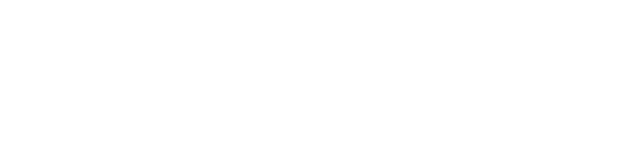
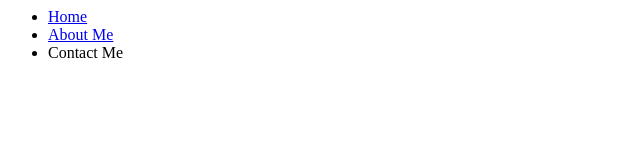
Before and after one commit to TearsWebsite/tearswebdesign, a plain HTML site: page index.html in a window 1280 px wide. Shown: the whole page, without its empty margins (0-640 px from the left). Drawn offline with Linux system fonts and the light colour scheme.

Commit message:
Update index.html

```diff
--- a/index.html
+++ b/index.html
@@ -1 +1,13 @@
-<html></html>
+<html>
+  <body>
+
+    <div class="nav">
+
+      <ul>
+        <li><a href="home">Home</a></li>
+        <li><a href="about">About Me</a></li>
+        <li>Contact Me</li>
+      </ul>
+    </div>
+  </body>
+</html>
```
